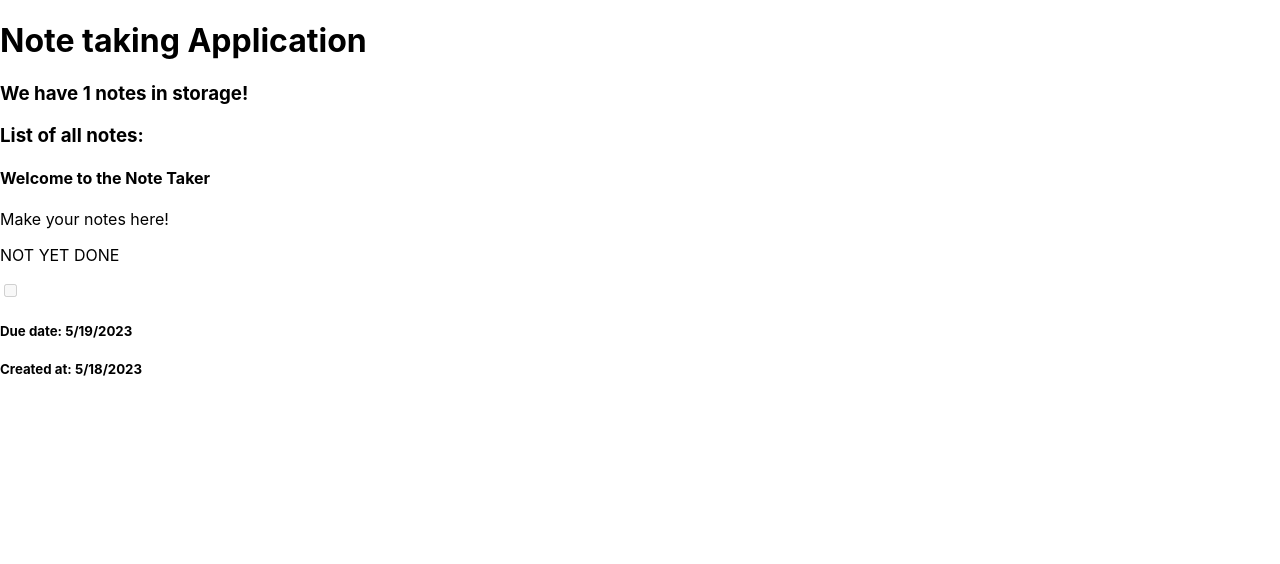
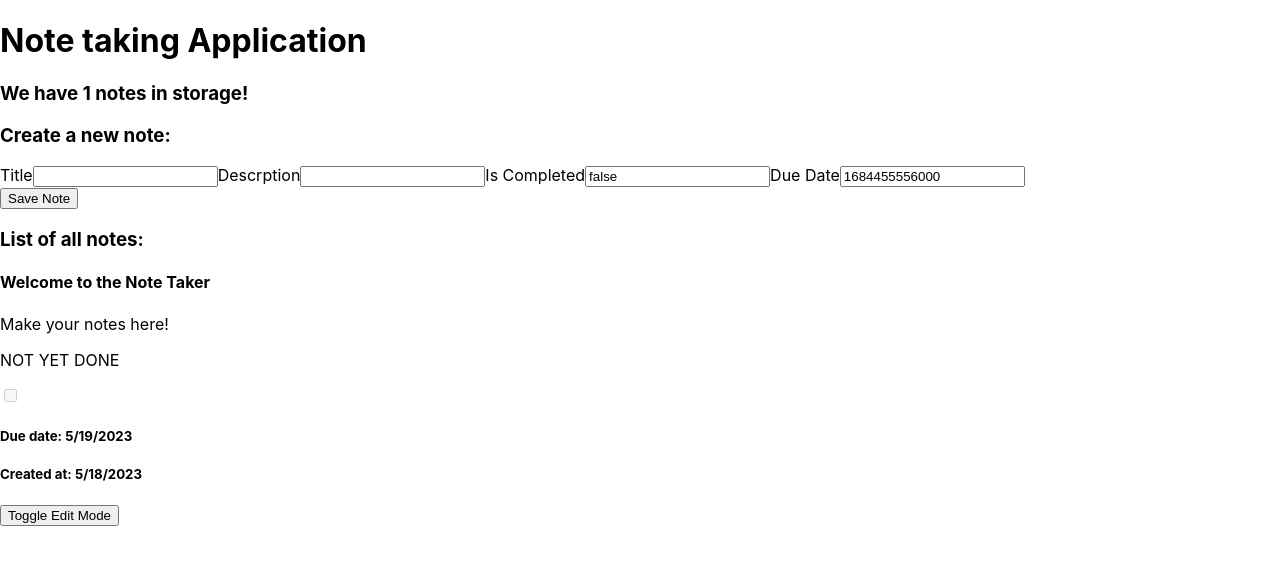
Before and after one commit to AppleVine/notebook-app, a React (Create React App) app: page / in a window 1280 px wide. Shown: the top 564 px of the page. Built offline with nearby package versions, Linux system fonts and the light colour scheme.

Commit message:
Forms appear on page.

```diff
--- /dev/null
+++ b/src/components/NoteForm.jsx
@@ -0,0 +1,49 @@
+
+
+            /*
+            - ID (number)
+            - title (string)
+            - description (string)
+            - isComplete (boolean)
+            - due date (JS date)
+            - created at date (JS date)
+            */
+
+import { useState } from "react";
+
+export default function NoteForm(props){
+
+    // const [localID, setLocalID] = useState("");
+    const [localTitle, setLocalTitle] = useState("")
+    const [localDescription, setLocalDescription] = useState("")
+    const [localIsCompleted, setLocalIsCompleted] = useState(false)
+    const [localDueDate, setLocalDueDate] = useState(new Date().setDate(new Date().getDate() + 1))
+    // const [localCreatedAtDate, setLocalCreatedAtDate] = useState(Date.now());
+
+
+    return(
+
+        <div>
+
+            <form>
+                <label>Title</label>
+                    <input type="text" name="title" value={localTitle} onChange={setLocalTitle}/>
+
+                <label>Descrption</label>
+                    <input type="text" name="description" value={localDescription} onChange={setLocalDescription}/>
+
+                <label>Is Completed</label>
+                    <input type="text" name="isCompleted" value={localIsCompleted} onChange={setLocalIsCompleted}/>
+
+                <label>Due Date</label>
+                    <input type="text" name="dueDate" value={localDueDate} onChange={setLocalDueDate}/>
+
+                {/* This will be handled by the reducer, not the human. */}
+
+            </form>
+            <button>Save Note</button>
+        </div>
+
+    )
+
+}
--- /dev/null
+++ b/src/components/NoteParent.jsx
@@ -0,0 +1,23 @@
+import { useState } from "react";
+import NoteForm from "./NoteForm";
+import NoteDisplay from "./NoteDisplay";
+
+export default function NoteParent(props){
+
+    const [editMode, setEditMode] = useState(false);
+
+    const toggleEditMode = () => {
+        setEditMode(!editMode);
+    }
+
+    return(
+
+        <div>
+            {editMode ? <NoteForm id={props.id}/> : <NoteDisplay id={props.id}/>}
+            <button onClick={toggleEditMode}>Toggle Edit Mode</button>
+        </div>
+
+    )
+
+
+}
--- a/src/pages/Homepage.jsx
+++ b/src/pages/Homepage.jsx
@@ -1,4 +1,6 @@
-import NoteDisplay from "../components/NoteDisplay";
+// import NoteDisplay from "../components/NoteDisplay";
+import NoteForm from "../components/NoteForm";
+import NoteParent from "../components/NoteParent";
 import { useNoteData } from "../contexts/NotesContext"
 
 export default function Homepage(props){
@@ -14,6 +16,8 @@ export default function Homepage(props){
                 <h3>We have {globalNotesData.length} notes in storage!</h3>
 
             {/* Note form component */}
+            <h3>Create a new note:</h3>
+            <NoteForm />
 
             {/* List of all notes  */}
                 <h3>List of all notes:</h3>
@@ -21,7 +25,8 @@ export default function Homepage(props){
 
                     return(
                         <div key={note.id}>
-                            <NoteDisplay id={note.id} />
+                            {/* <NoteDisplay id={note.id} /> */}
+                            <NoteParent id={note.id}/>
                         </div>
 
                     )
```
Also changed, not shown: src/components/NoteDisplay.jsx (+10 -0 lines).
